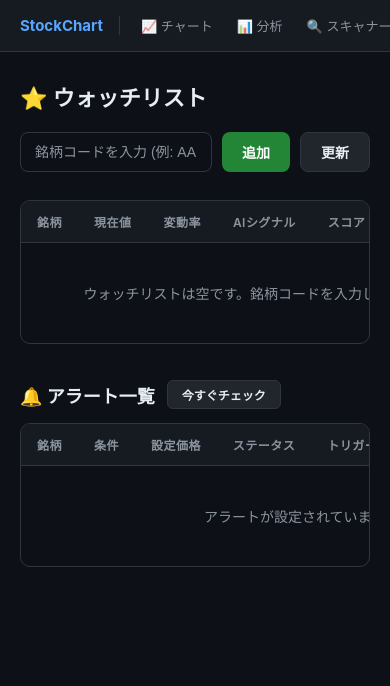
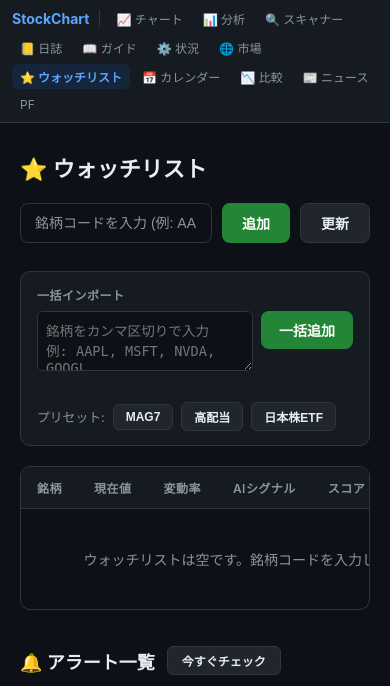
Before and after one commit to ktaketanijp/stock-chart, a Flask app: page /watchlist in a window 390 px wide. Shown: the top 686 px of the page. Before the commit the page ends 567 px from the top, so only its background shows below. Run offline with Flask 3, Linux system fonts and the light colour scheme; data that the repository does not hold is empty.

Commit message:
Add watchlist bulk import, mobile nav improvements, preset portfolios

```diff
--- a/app.py
+++ b/app.py
@@ -1103,6 +1103,50 @@ def remove_from_watchlist(ticker):
         wl["tickers"] = [t for t in wl["tickers"] if t != ticker]
         _save_watchlist(wl)
     return jsonify({"ok": True, "tickers": wl["tickers"]})
+
+
+@app.route("/api/watchlist/import", methods=["POST"])
+def watchlist_import():
+    """
+    一括インポート: {"tickers": "AAPL,MSFT,NVDA,GOOGL"}
+    カンマ・スペース・改行・タブで分割してウォッチリストに追加
+    """
+    import re
+
+    data = request.get_json() or {}
+    raw = data.get("tickers", "")
+
+    if not raw:
+        return jsonify({"error": "tickersが空です"}), 400
+
+    tickers = [t.strip().upper() for t in re.split(r'[,\s\t\n]+', raw) if t.strip()]
+
+    added = []
+    skipped = []
+    failed = []
+
+    for ticker in tickers[:20]:  # 最大20銘柄
+        if not ticker or not ticker.replace(".", "").replace("-", "").isalnum() or len(ticker) > 10:
+            failed.append(ticker)
+            continue
+        try:
+            with _watchlist_lock:
+                wl = _load_watchlist()
+                if ticker in wl["tickers"]:
+                    skipped.append(ticker)
+                else:
+                    wl["tickers"].append(ticker)
+                    _save_watchlist(wl)
+                    added.append(ticker)
+        except Exception:
+            failed.append(ticker)
+
+    return jsonify({
+        "added": added,
+        "skipped": skipped,
+        "failed": failed,
+        "total": len(added),
+    })
 
 
 # ---------------------------------------------------------------------------
--- a/templates/watchlist.html
+++ b/templates/watchlist.html
@@ -368,6 +368,68 @@
       min-height: 18px;
     }
 
+    /* === 一括インポートセクション === */
+    .bulk-import-section {
+      margin-bottom: 20px;
+      padding: 14px 16px;
+      background: #161b22;
+      border: 1px solid #30363d;
+      border-radius: 10px;
+    }
+    .bulk-import-section .section-label {
+      font-size: 12px;
+      color: #8b949e;
+      font-weight: 600;
+      text-transform: uppercase;
+      letter-spacing: .04em;
+      margin-bottom: 8px;
+    }
+    .btn-primary {
+      background: #238636;
+      color: #fff;
+      border: none;
+      border-radius: 8px;
+      padding: 9px 18px;
+      font-size: 14px;
+      font-weight: 600;
+      cursor: pointer;
+      transition: background .15s;
+      white-space: nowrap;
+    }
+    .btn-primary:hover { background: #2ea043; }
+    .btn-sm {
+      background: #21262d;
+      border: 1px solid #30363d;
+      color: #e6edf3;
+      border-radius: 6px;
+      padding: 5px 12px;
+      font-size: 12px;
+      font-weight: 600;
+      cursor: pointer;
+      transition: background .15s;
+      white-space: nowrap;
+    }
+    .btn-sm:hover { background: #30363d; }
+
+    /* === モバイル対応 === */
+    @media (max-width: 768px) {
+      .g-nav {
+        flex-wrap: wrap;
+        gap: 0.25rem;
+        height: auto;
+        padding: 6px 12px;
+      }
+      .g-nav-link {
+        font-size: 0.75rem;
+        padding: 0.25rem 0.5rem;
+      }
+      .g-nav-logo {
+        font-size: 14px;
+        padding-right: 10px;
+        margin-right: 4px;
+      }
+    }
+
     /* === モーダルタブ === */
     .modal-tabs {
       display: flex;
@@ -436,6 +498,31 @@
     </div>
 
     <div class="msg" id="status-msg"></div>
+
+    <!-- 一括インポートセクション -->
+    <div class="bulk-import-section">
+      <div class="section-label">一括インポート</div>
+      <div style="display:flex;gap:0.5rem;align-items:flex-start;flex-wrap:wrap">
+        <textarea id="bulk-tickers"
+          placeholder="銘柄をカンマ区切りで入力&#10;例: AAPL, MSFT, NVDA, GOOGL"
+          style="flex:1;min-width:200px;height:60px;resize:vertical;
+                 background:#0d1117;color:#e6edf3;
+                 border:1px solid #30363d;border-radius:0.375rem;padding:0.5rem;
+                 font-size:0.85rem;outline:none;"
+        ></textarea>
+        <button onclick="bulkImport()" class="btn-primary" style="align-self:flex-start">
+          一括追加
+        </button>
+      </div>
+      <div id="import-result" style="font-size:0.8rem;color:#8b949e;margin-top:0.4rem;min-height:1.2em"></div>
+      <!-- プリセット -->
+      <div style="display:flex;gap:0.5rem;flex-wrap:wrap;margin-top:0.6rem;align-items:center">
+        <span style="font-size:0.8rem;color:#8b949e;flex-shrink:0">プリセット:</span>
+        <button class="btn-sm" onclick="importPreset('mag7')">MAG7</button>
+        <button class="btn-sm" onclick="importPreset('dividend')">高配当</button>
+        <button class="btn-sm" onclick="importPreset('japan')">日本株ETF</button>
+      </div>
+    </div>
 
     <div class="table-wrap">
       <table>
@@ -880,6 +967,56 @@
       }
     }
 
+    // =====================
+    // 一括インポート
+    // =====================
+
+    async function bulkImport() {
+      const raw = document.getElementById('bulk-tickers').value.trim();
+      if (!raw) return;
+
+      const resultEl = document.getElementById('import-result');
+      resultEl.textContent = '追加中...';
+
+      try {
+        const resp = await fetch('/api/watchlist/import', {
+          method: 'POST',
+          headers: {'Content-Type': 'application/json'},
+          body: JSON.stringify({tickers: raw})
+        });
+        const data = await resp.json();
+
+        if (data.error) {
+          resultEl.textContent = 'エラー: ' + data.error;
+          return;
+        }
+
+        const parts = [];
+        if (data.added.length)   parts.push('追加: ' + data.added.join(', '));
+        if (data.skipped.length) parts.push('既存: ' + data.skipped.join(', '));
+        if (data.failed.length)  parts.push('失敗: ' + data.failed.join(', '));
+
+        resultEl.textContent = parts.join(' / ') || '変更なし';
+        document.getElementById('bulk-tickers').value = '';
+
+        setTimeout(() => loadWatchlist(false), 500);
+      } catch (err) {
+        resultEl.textContent = 'エラー: ' + err.message;
+      }
+    }
+
+    async function importPreset(name) {
+      const presets = {
+        mag7:     'AAPL,MSFT,NVDA,GOOGL,AMZN,META,TSLA',
+        dividend: 'JNJ,KO,PEP,MCD,VZ,T,XOM',
+        japan:    'EWJ,DXJ,HEWJ,DBJP',
+      };
+      const tickers = presets[name] || '';
+      if (!tickers) return;
+      document.getElementById('bulk-tickers').value = tickers;
+      await bulkImport();
+    }
+
     // Enterキーで追加
     document.getElementById('ticker-input').addEventListener('keydown', function(e) {
       if (e.key === 'Enter') addTicker();
```
Also changed, not shown: templates/index.html (+16 -0 lines).
